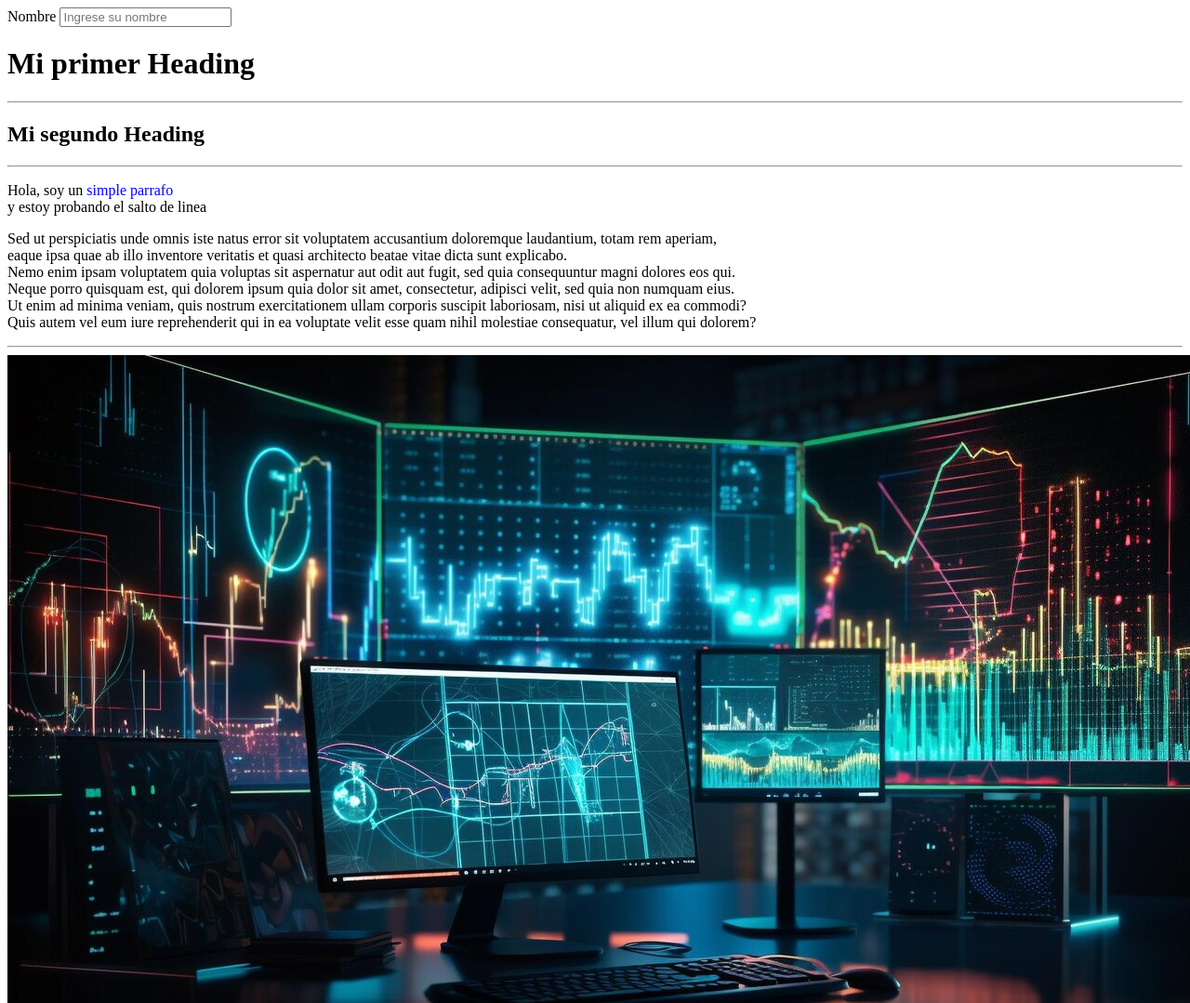
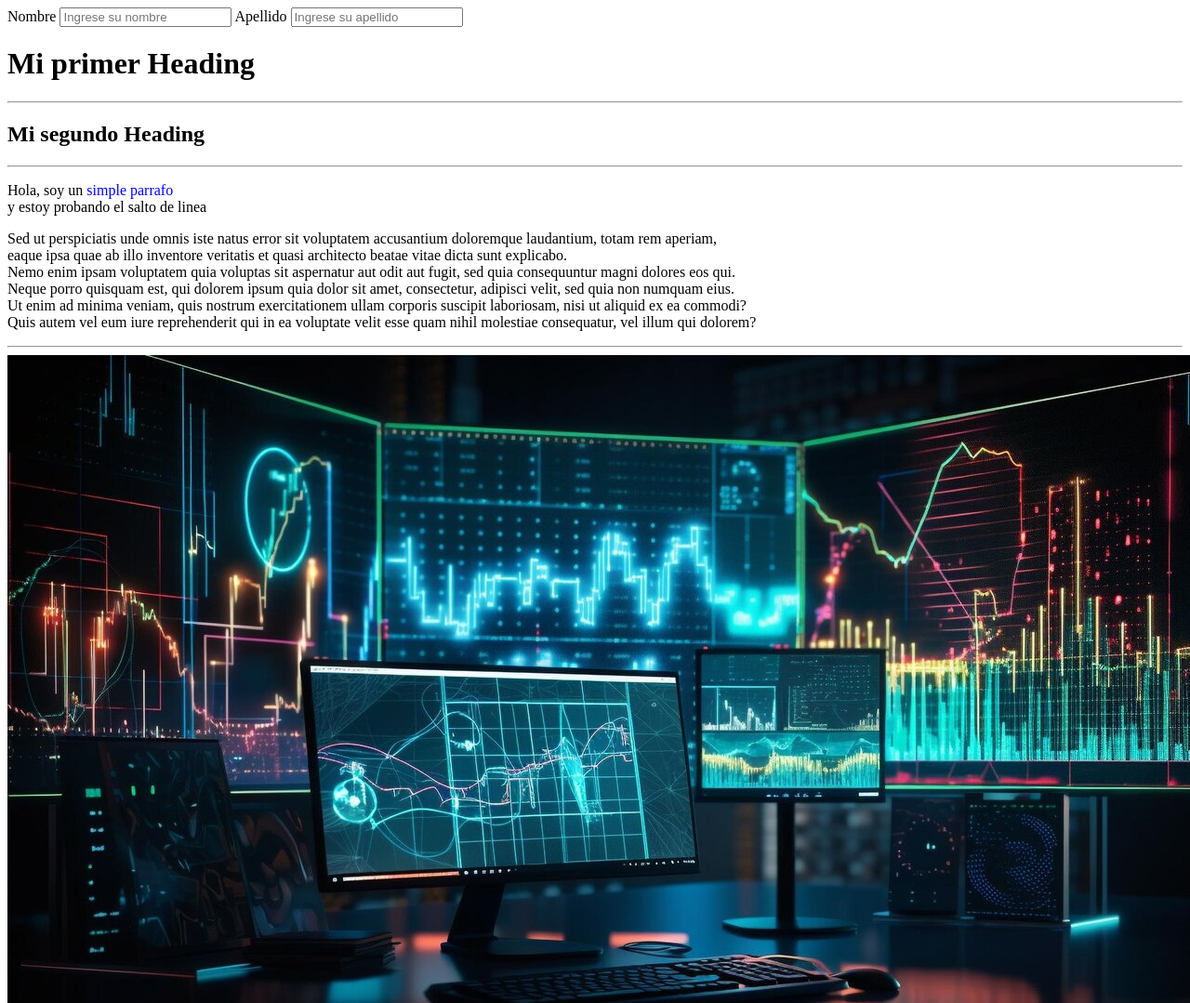
Before and after one commit to Cristian-Veliz/HTML, a plain HTML site: page index.html in a window 1280 px wide. Shown: the top 1079 px of the page at 93% size. Drawn offline with Linux system fonts and the light colour scheme.

Commit message:
placeholder

```diff
--- a/index.html
+++ b/index.html
@@ -14,6 +14,13 @@
       name="Nombre"
       type="text"
       placeholder="Ingrese su nombre">
+      <label for="Apellido">Apellido</label>
+      <input
+      id="Apellido"
+      name="Apellido"
+      placeholder="Ingrese su apellido"
+      type="text"
+      >
     </form>
     <h1>Mi primer Heading</h1>
     <hr />
```
